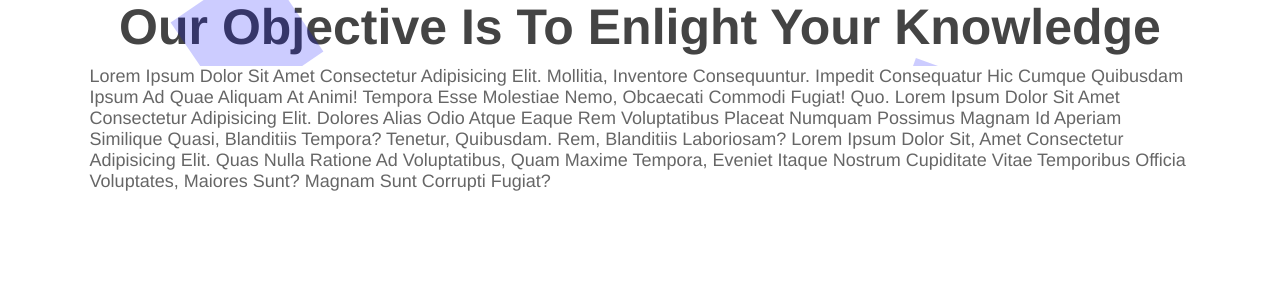
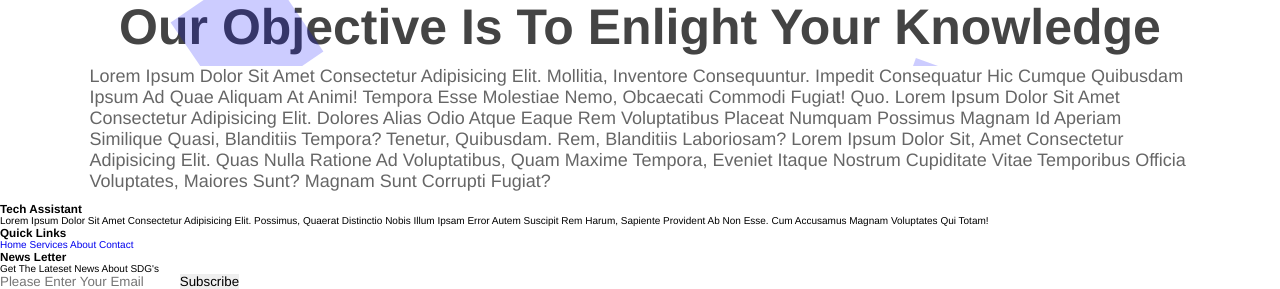
Before and after one commit to lakshithaonline/Tech-Assist, a PHP site: page / in a window 1280 px wide. Shown: the part 734-1023 px from the top of the page. Before the commit the page ends 925 px from the top, so only its background shows below. Run offline with PHP 8.4, Linux system fonts and the light colour scheme.

Commit message:
structure of footer

```diff
--- a/index.html
+++ b/index.html
@@ -4,6 +4,7 @@
     <head>
         <title>Home page</title>
         <!--Theme white and #293ee1-->
+        <link rel="stylesheet" type="text/css" href="https://stackpath.bootstrapcdn.com/font-awesome/4.7.0/css/font-awesome.min.css">
         <link rel="stylesheet" type="text/css" href="styleHP.css">
     </head>
     <body>
@@ -61,14 +62,42 @@
 
         </section>
 
+        <!--Footer section-->
+        <div class="footer">
 
-        <div class="footer">
-            <div class="container">
-            <div class="in-box">
+            <div class="box-container">
 
+                <div class="box">
+                    <h3>Tech Assistant</h3>
+                    <p>Lorem ipsum dolor sit amet consectetur adipisicing elit. Possimus, quaerat distinctio nobis illum ipsam error autem suscipit rem harum, sapiente provident ab non esse. Cum accusamus magnam voluptates qui totam!</p>
+
+                </div>
+
+                <div class="box">
+                    <h3>Quick links</h3>
+                    <a href="#">Home</a>
+                    <a href="#">Services</a>
+                    <a href="#">About</a>
+                    <a href="#">Contact</a>
+
+                </div>
+
+                <div class="box">
+                    <h3>News letter</h3>
+                    <p>get the lateset news about SDG's</p>
+                    <form action="">
+                        <input type="email" placeholder="Please enter your email">
+                        <input type="submit" class="btn" value="subscribe">
+                    </form>
+
+
+                </div>
             </div>
-            </div>
+
         </div>
+
+        <!--Footer section-->
+
 
 
     </body>
--- a/styleHP.css
+++ b/styleHP.css
@@ -185,7 +185,9 @@ header .heading{
 }
 /*animation area*/
 
+/*footer area*/
 
+/*footer area*/
 
 
 
```
